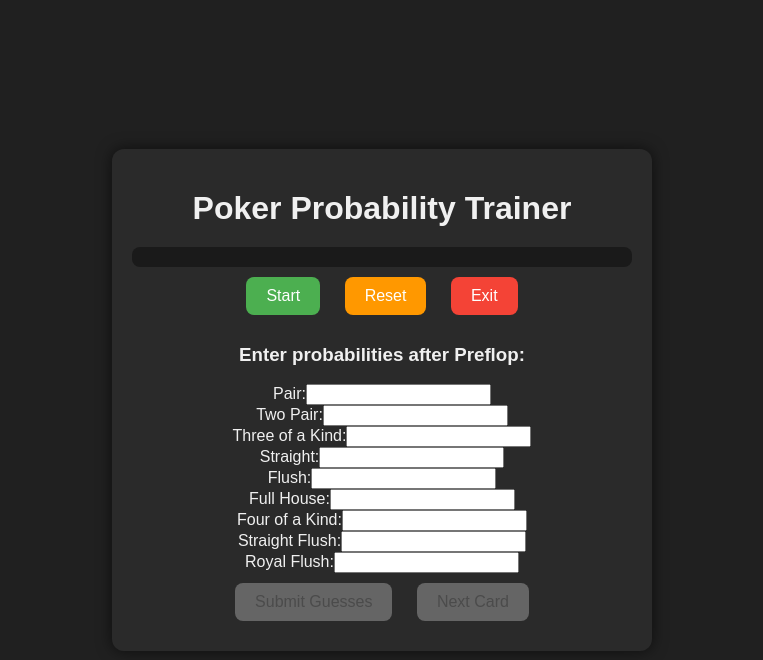
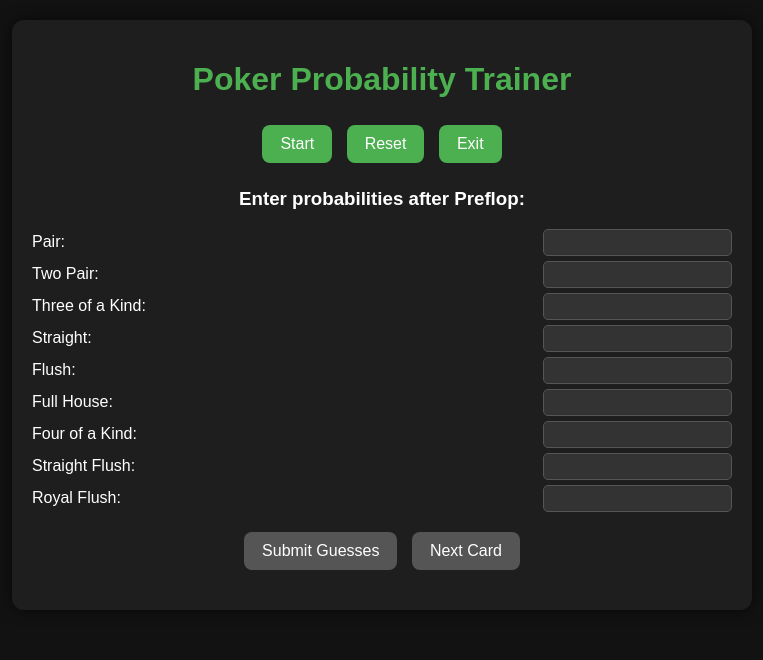
Before and after one commit to OQHowler/probablity_with_poker_game, a plain HTML site: page index.html in a window 1280 px wide. Shown: the whole page, without its empty margins (258-1021 px from the left). Drawn offline with Linux system fonts and the light colour scheme.

Commit message:
Update style.css

```diff
--- a/style.css
+++ b/style.css
@@ -1,62 +1,71 @@
 body {
   font-family: Arial, sans-serif;
-  background: #202020;
-  color: #f0f0f0;
-  display: flex;
-  justify-content: center;
-  align-items: center;
-  height: 100vh;
+  background-color: #121212;
+  color: #fff;
+  text-align: center;
   margin: 0;
+  padding: 20px;
 }
 
 .container {
-  text-align: center;
-  background: #2a2a2a;
+  max-width: 700px;
+  margin: auto;
+  background: #1e1e1e;
   padding: 20px;
   border-radius: 12px;
-  box-shadow: 0 0 15px rgba(0,0,0,0.6);
-  width: 500px;
+  box-shadow: 0px 0px 15px rgba(0,0,0,0.6);
 }
 
 h1 {
-  margin-bottom: 20px;
+  color: #4CAF50;
 }
 
-.buttons button {
-  margin: 10px;
-  padding: 10px 20px;
-  font-size: 16px;
+#cards, #timer, #probabilities {
+  margin: 15px 0;
+}
+
+.buttons {
+  margin: 15px 0;
+}
+
+button {
+  background: #4CAF50;
+  color: white;
   border: none;
+  padding: 10px 18px;
+  margin: 5px;
   border-radius: 8px;
   cursor: pointer;
-  transition: background 0.2s;
+  font-size: 16px;
 }
 
-#startBtn { background: #4CAF50; color: white; }
-#resetBtn { background: #FF9800; color: white; }
-#exitBtn  { background: #F44336; color: white; }
-
-#startBtn:hover { background: #45a049; }
-#resetBtn:hover { background: #e68900; }
-#exitBtn:hover  { background: #d32f2f; }
-
-#timer {
-  margin: 15px 0;
-  font-size: 18px;
-  color: #FFD700;
+button:disabled {
+  background: #555;
+  cursor: not-allowed;
 }
 
-#cards {
-  margin: 20px 0;
-  font-size: 18px;
+.guess-section {
+  margin-top: 20px;
 }
 
-#probabilities {
+.guess-row {
+  display: flex;
+  justify-content: space-between;
+  align-items: center;
+  margin: 5px 0;
+}
+
+.guess-row label {
+  flex: 1;
   text-align: left;
-  margin-top: 20px;
-  background: #1a1a1a;
-  padding: 10px;
-  border-radius: 8px;
-  max-height: 300px;
-  overflow-y: auto;
 }
+
+.guess-row input {
+  flex: 0.3;
+  padding: 5px;
+  border-radius: 5px;
+  border: 1px solid #555;
+  background: #333;
+  color: #fff;
+  text-align: right;
+}
```
